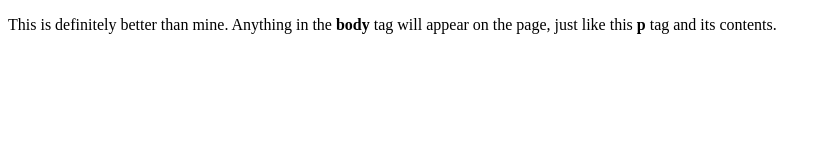
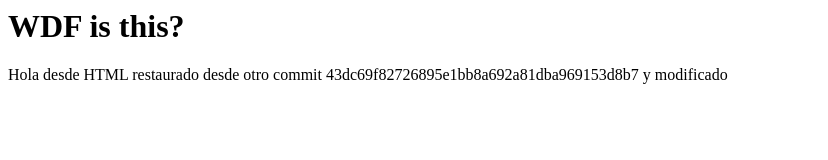
Before and after one commit to mviamonte/gitplay, a plain HTML site: page index.html in a window 1280 px wide. Shown: the whole page, without its empty margins (0-828 px from the left). Drawn offline with Linux system fonts and the light colour scheme.

Commit message:
Test the amend

```diff
--- a/index.html
+++ b/index.html
@@ -1,10 +1,7 @@
 
-<!doctype html>
-<html>
-  <head>
-    <title>This is the title of the webpage!</title>
-  </head>
-  <body>
-    <p>This is definitely better than mine. Anything in the <strong>body</strong> tag will appear on the page, just like this <strong>p</strong> tag and its contents.</p>
-  </body>
-</html>
+<body>
+<head>
+        <h1>WDF is this?</h1>
+        <p>Hola desde HTML restaurado desde otro commit 43dc69f82726895e1bb8a692a81dba969153d8b7 y modificado</p>
+</head>
+</body>
```
Also changed, not shown: 1 other file.
